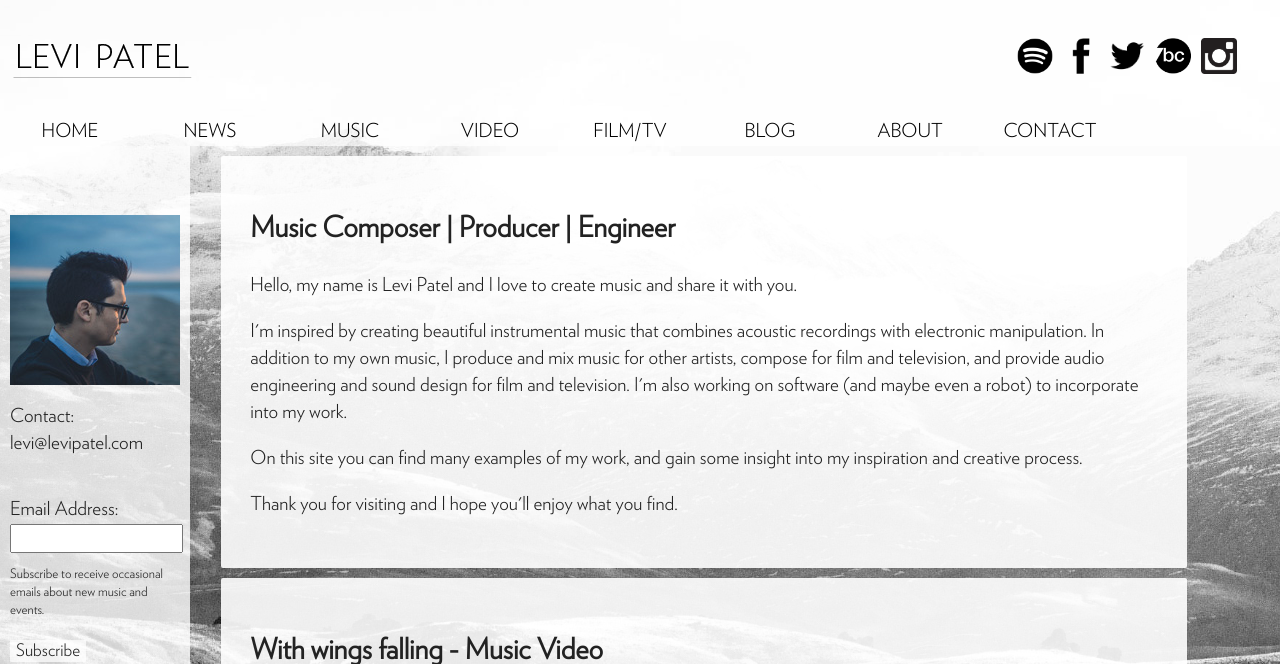
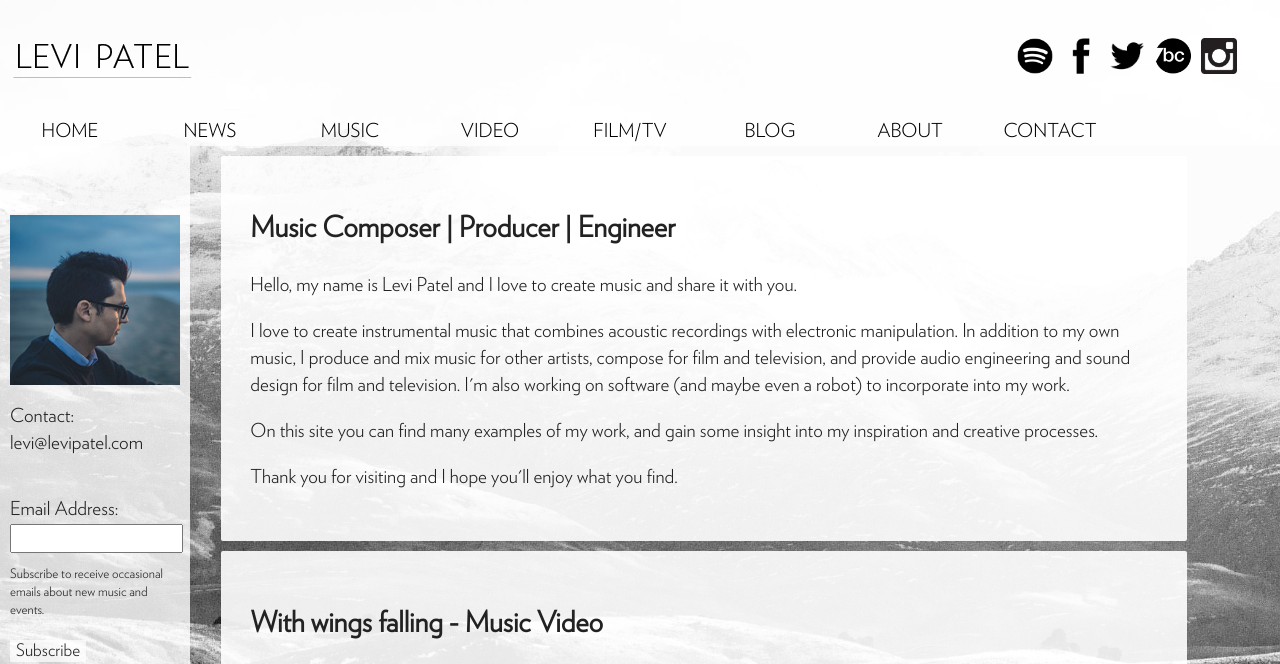
Before and after one commit to levipatel/music, a Jekyll site: the page built from index.html, in a window 1280 px wide and 900 px high, cut to the strip 0-664 px from the top of the window. Built offline with Jekyll 4.4.1, drawn with Linux system fonts in a browser that asks for light colours.

Commit message:
Update to introduction paragraph

```diff
--- a/index.html
+++ b/index.html
@@ -7,9 +7,9 @@ layout: default
 
   <p>Hello, my name is Levi Patel and I love to create music and share it with you.</p>
 
-  <p>I'm inspired by creating beautiful instrumental music that combines acoustic recordings with electronic manipulation. In addition to my own music, I produce and mix music for other artists, compose for film and television, and provide audio engineering and sound design for film and television. I'm also working on software (and maybe even a robot) to incorporate into my work.</p>
+  <p>I love to create instrumental music that combines acoustic recordings with electronic manipulation. In addition to my own music, I produce and mix music for other artists, compose for film and television, and provide audio engineering and sound design for film and television. I'm also working on software (and maybe even a robot) to incorporate into my work.</p>
 
-  <p>On this site you can find many examples of my work, and gain some insight into my inspiration and creative process.</p>
+  <p>On this site you can find many examples of my work, and gain some insight into my inspiration and creative processes.</p>
 
   <p>Thank you for visiting and I hope you'll enjoy what you find.</p>
 
--- a/press-kit.html
+++ b/press-kit.html
@@ -38,7 +38,7 @@ layout: default
 
   <p>Levi has a fascination with sound and the production process, which has encouraged him to pave his own compositional path. His passion for arrangement echoes throughout the diversity of his work. From intimate, solo piano to expansive and climactic soundscapes formed of layered voices and strings, Levi’s music has an encapsulating quality that speaks across his varied releases.</p>
 
-  <p>Levi's journey properly took flight in 2014 with his self-released EP <i>Forms</i>, which was closely followed by second EP <i>Of Sleep and Time</i>, the spiritual home to much-loved composition <i>As she passes</i>, which has received well over 10 million streams across Soundcloud and Spotify. Levi released his debut full-length album <i>Affinity</i> in 2017 to further positive reception and is currently preparing for the release of the 13-track album <i>A Shifting Lightness</i>.</p>
+  <p>Levi's journey properly took flight in 2014 with his self-released EP <i>Forms</i>, which was followed by second EP <i>Of Sleep and Time</i>, the spiritual home to much-loved composition <i>As she passes</i>, which has received well over 10 million streams across Soundcloud and Spotify. Levi released his debut full-length album <i>Affinity</i> in 2017 to further positive reception and is currently preparing for the release of the 13-track album <i>A Shifting Lightness</i>.</p>
 
   <p>In recent years, Levi has composed for multiple international films including Nils Clauss’ <a href="https://youtu.be/Cg1zta6j34I">Last Letters</a>, a touching tribute to the victims of the Sewol ferry tragedy. He also co-wrote and featured on fellow kiwi composer Rhian Sheehan’s recent album, <i>A Quiet Divide</i>. Most recently Patel composed the soundtrack for short film <a href="https://www.imdb.com/title/tt9337716/">It’s Snowing Outside</a>, written and directed by Lucasfilm producer Rayne Roberts, and completed the work at Skywalker Ranch with a team supervised by André Fenley (Minority Report, Fight Club, Jurassic Park). Levi is also drawing on his engineering background to develop a unique robotic instrument to utilise in future works, and to explore the intersection of music and technology.</p>
 
```
